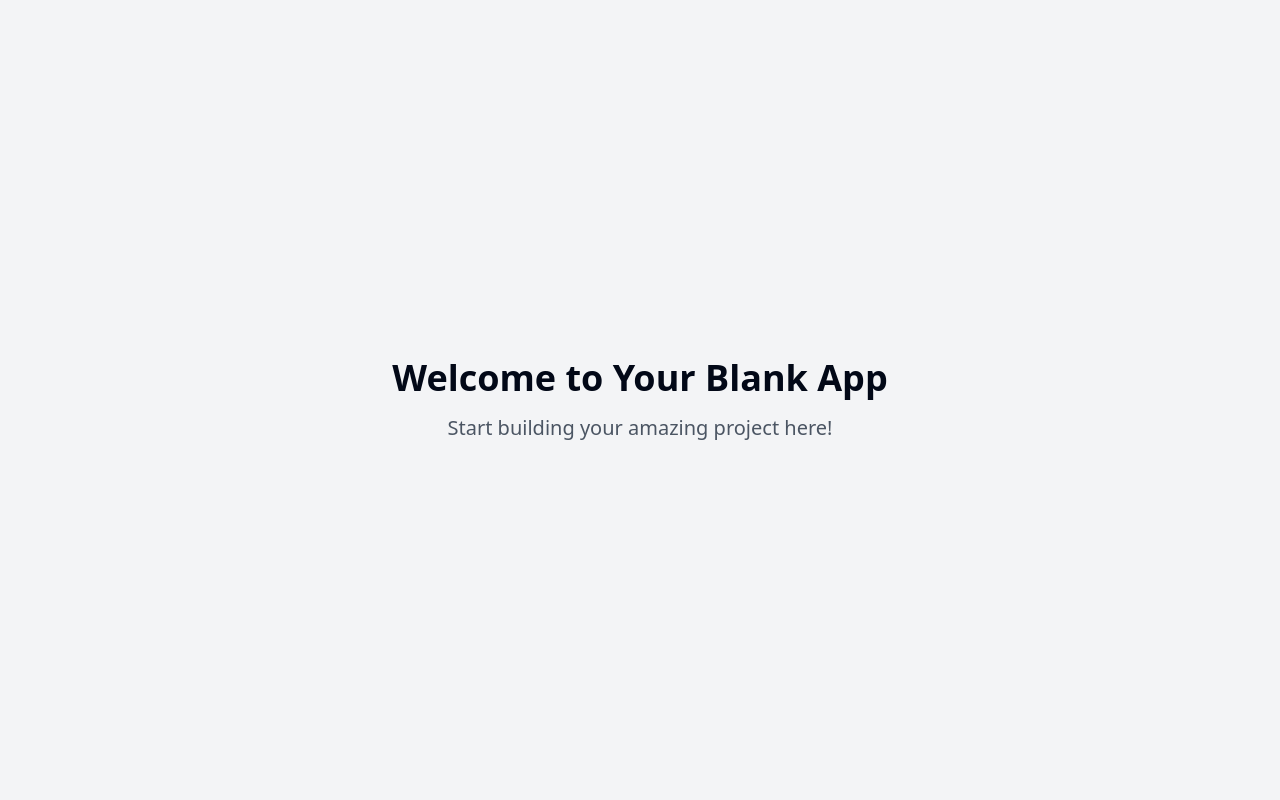
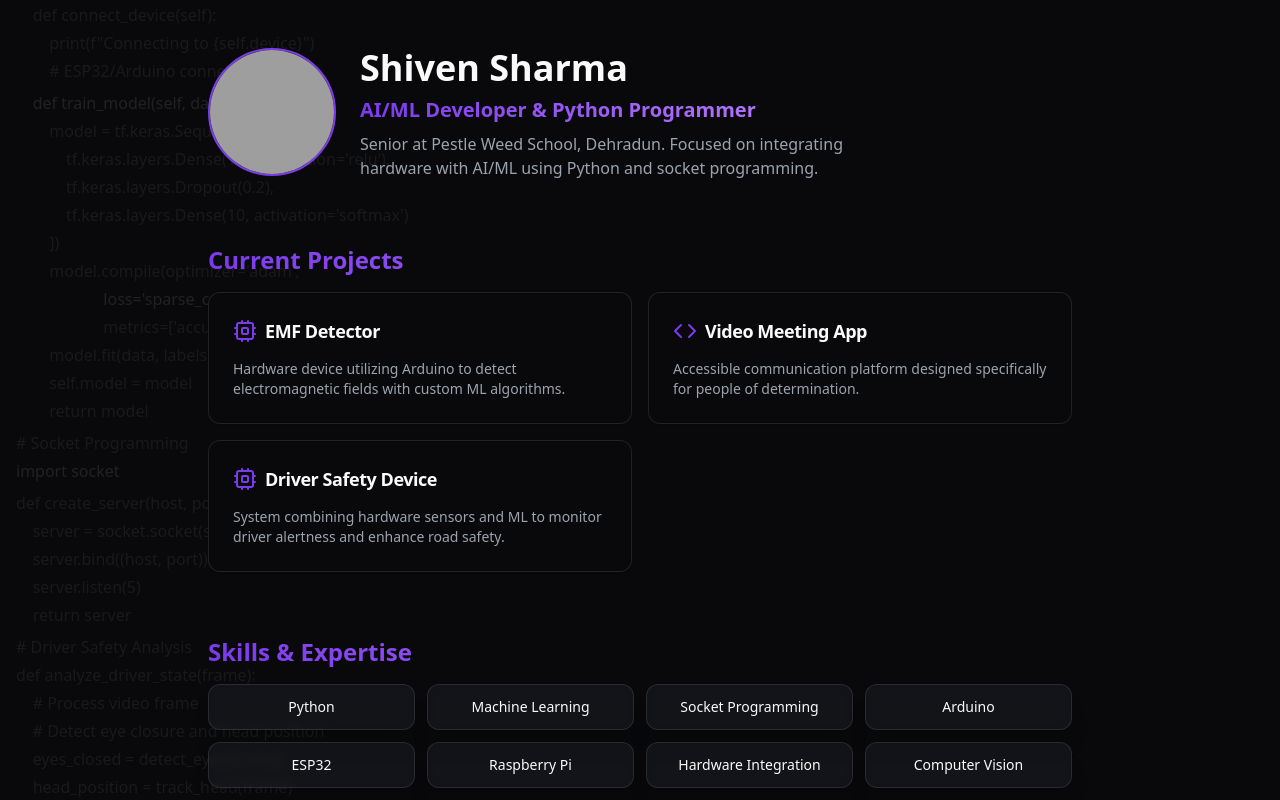
Before and after one commit to ShyZen15/portfolio-website, a React (Vite) app: page / in a window 1280 px wide. Shown: the top 800 px of the page. Built offline with nearby package versions, Linux system fonts and the light colour scheme; grey boxes are pictures that could not be loaded.

Commit message:
Feat: Implement minimalistic website
- Added a basic website structure with dark mode background.
- Included GitHub and LinkedIn icons for linking.
- Added a placeholder for the user's photo.
- Incorporated coding and programming elements.
- Updated the title and description.

```diff
--- a/index.html
+++ b/index.html
@@ -1,23 +1,26 @@
+
 <!DOCTYPE html>
 <html lang="en">
   <head>
     <meta charset="UTF-8" />
     <meta name="viewport" content="width=device-width, initial-scale=1.0" />
-    <title>shiven-sharma-ai-hub</title>
-    <meta name="description" content="Lovable Generated Project" />
-    <meta name="author" content="Lovable" />
+    <title>Shiven Sharma - AI/ML Developer</title>
+    <meta name="description" content="Shiven Sharma - AI/ML Developer and Python Programmer focused on hardware integration" />
+    <meta name="author" content="Shiven Sharma" />
 
-    <meta property="og:title" content="shiven-sharma-ai-hub" />
-    <meta property="og:description" content="Lovable Generated Project" />
+    <meta property="og:title" content="Shiven Sharma - AI/ML Developer" />
+    <meta property="og:description" content="AI/ML Developer focused on hardware integration with Python" />
     <meta property="og:type" content="website" />
     <meta property="og:image" content="https://lovable.dev/opengraph-image-p98pqg.png" />
 
     <meta name="twitter:card" content="summary_large_image" />
     <meta name="twitter:site" content="@lovable_dev" />
     <meta name="twitter:image" content="https://lovable.dev/opengraph-image-p98pqg.png" />
+
+    <link rel="stylesheet" href="https://fonts.googleapis.com/css2?family=JetBrains+Mono:wght@400;500;600;700&display=swap">
   </head>
 
-  <body>
+  <body class="bg-background">
     <div id="root"></div>
     <!-- IMPORTANT: DO NOT REMOVE THIS SCRIPT TAG OR THIS VERY COMMENT! -->
     <script src="https://cdn.gpteng.co/gptengineer.js" type="module"></script>
--- /dev/null
+++ b/src/components/CodeBackground.tsx
@@ -0,0 +1,72 @@
+
+import React from 'react';
+
+const CodeBackground: React.FC = () => {
+  const codeLines = [
+    "import numpy as np",
+    "import tensorflow as tf",
+    "from sklearn import metrics",
+    "",
+    "# AI Integration with Hardware",
+    "class HardwareAI:",
+    "    def __init__(self, device):",
+    "        self.device = device",
+    "        self.model = None",
+    "",
+    "    def connect_device(self):",
+    "        print(f\"Connecting to {self.device}\")",
+    "        # ESP32/Arduino connection code",
+    "",
+    "    def train_model(self, data, labels):",
+    "        model = tf.keras.Sequential([",
+    "            tf.keras.layers.Dense(128, activation='relu'),",
+    "            tf.keras.layers.Dropout(0.2),",
+    "            tf.keras.layers.Dense(10, activation='softmax')",
+    "        ])",
+    "        model.compile(optimizer='adam',",
+    "                     loss='sparse_categorical_crossentropy',",
+    "                     metrics=['accuracy'])",
+    "        model.fit(data, labels, epochs=10)",
+    "        self.model = model",
+    "        return model",
+    "",
+    "# Socket Programming",
+    "import socket",
+    "",
+    "def create_server(host, port):",
+    "    server = socket.socket(socket.AF_INET, socket.SOCK_STREAM)",
+    "    server.bind((host, port))",
+    "    server.listen(5)",
+    "    return server",
+    "",
+    "# Driver Safety Analysis",
+    "def analyze_driver_state(frame):",
+    "    # Process video frame",
+    "    # Detect eye closure and head position",
+    "    eyes_closed = detect_eyes(frame)",
+    "    head_position = track_head(frame)",
+    "    ",
+    "    if eyes_closed > 0.8 and head_position == 'down':",
+    "        return 'DROWSY'",
+    "    return 'ALERT'",
+  ];
+
+  return (
+    <div className="h-full overflow-hidden">
+      <div className="animate-code-scroll py-8" style={{ width: '100%' }}>
+        {[...codeLines, ...codeLines].map((line, index) => (
+          <div
+            key={index}
+            className={`code-line ${
+              index % 7 === 0 ? "code-line-highlight" : ""
+            } px-4 py-0.5`}
+          >
+            {line}
+          </div>
+        ))}
+      </div>
+    </div>
+  );
+};
+
+export default CodeBackground;
--- /dev/null
+++ b/src/components/ProfileHeader.tsx
@@ -0,0 +1,27 @@
+
+import React from 'react';
+import { Avatar, AvatarFallback, AvatarImage } from "@/components/ui/avatar";
+
+interface ProfileHeaderProps {
+  name: string;
+  title: string;
+  description: string;
+}
+
+const ProfileHeader: React.FC<ProfileHeaderProps> = ({ name, title, description }) => {
+  return (
+    <header className="flex flex-col md:flex-row items-center md:items-start gap-6 text-center md:text-left">
+      <Avatar className="w-32 h-32 border-2 border-primary">
+        <AvatarImage src="https://images.unsplash.com/photo-1488590528505-98d2b5aba04b?crop=entropy&cs=tinysrgb&fit=max&fm=jpg&ixid=M3wxMjA3fDB8MXxzZWFyY2h8Mnx8Y29kaW5nfGVufDB8fHx8MTYzMDM0MTY3OA&q=80&w=300" alt="Shiven Sharma" />
+        <AvatarFallback className="text-2xl font-bold">SS</AvatarFallback>
+      </Avatar>
+      <div className="space-y-2">
+        <h1 className="text-3xl md:text-4xl font-bold">{name}</h1>
+        <p className="text-xl text-gradient font-semibold">{title}</p>
+        <p className="text-muted-foreground max-w-lg">{description}</p>
+      </div>
+    </header>
+  );
+};
+
+export default ProfileHeader;
--- /dev/null
+++ b/src/components/ProjectCard.tsx
@@ -0,0 +1,27 @@
+
+import React, { ReactNode } from 'react';
+import { Card, CardHeader, CardTitle, CardDescription } from "@/components/ui/card";
+
+interface ProjectCardProps {
+  title: string;
+  description: string;
+  icon: ReactNode;
+}
+
+const ProjectCard: React.FC<ProjectCardProps> = ({ title, description, icon }) => {
+  return (
+    <Card className="glass-card h-full transition-all duration-300 hover:bg-secondary/60 group">
+      <CardHeader>
+        <div className="flex items-center gap-2 mb-2">
+          <div className="text-primary group-hover:text-primary">
+            {icon}
+          </div>
+          <CardTitle className="text-lg">{title}</CardTitle>
+        </div>
+        <CardDescription>{description}</CardDescription>
+      </CardHeader>
+    </Card>
+  );
+};
+
+export default ProjectCard;
--- /dev/null
+++ b/src/components/SocialLink.tsx
@@ -0,0 +1,26 @@
+
+import React, { ReactNode } from 'react';
+import { Button } from "@/components/ui/button";
+
+interface SocialLinkProps {
+  icon: ReactNode;
+  label: string;
+  href: string;
+}
+
+const SocialLink: React.FC<SocialLinkProps> = ({ icon, label, href }) => {
+  return (
+    <Button
+      variant="secondary"
+      className="gap-2"
+      asChild
+    >
+      <a href={href} target="_blank" rel="noopener noreferrer">
+        {icon}
+        {label}
+      </a>
+    </Button>
+  );
+};
+
+export default SocialLink;
--- a/src/index.css
+++ b/src/index.css
@@ -1,101 +1,66 @@
+
 @tailwind base;
 @tailwind components;
 @tailwind utilities;
 
 @layer base {
   :root {
-    --background: 0 0% 100%;
-    --foreground: 222.2 84% 4.9%;
-
-    --card: 0 0% 100%;
-    --card-foreground: 222.2 84% 4.9%;
-
-    --popover: 0 0% 100%;
-    --popover-foreground: 222.2 84% 4.9%;
-
-    --primary: 222.2 47.4% 11.2%;
-    --primary-foreground: 210 40% 98%;
-
-    --secondary: 210 40% 96.1%;
-    --secondary-foreground: 222.2 47.4% 11.2%;
-
-    --muted: 210 40% 96.1%;
-    --muted-foreground: 215.4 16.3% 46.9%;
-
-    --accent: 210 40% 96.1%;
-    --accent-foreground: 222.2 47.4% 11.2%;
-
+    --background: 240 10% 3.9%;
+    --foreground: 0 0% 98%;
+    --card: 240 10% 3.9%;
+    --card-foreground: 0 0% 98%;
+    --popover: 240 10% 3.9%;
+    --popover-foreground: 0 0% 98%;
+    --primary: 262.1 83.3% 57.8%;
+    --primary-foreground: 210 20% 98%;
+    --secondary: 220 14.3% 15.9%;
+    --secondary-foreground: 210 20% 98%;
+    --muted: 220 14.3% 15.9%;
+    --muted-foreground: 217.9 10.6% 64.9%;
+    --accent: 220 14.3% 15.9%;
+    --accent-foreground: 210 20% 98%;
     --destructive: 0 84.2% 60.2%;
-    --destructive-foreground: 210 40% 98%;
-
-    --border: 214.3 31.8% 91.4%;
-    --input: 214.3 31.8% 91.4%;
-    --ring: 222.2 84% 4.9%;
-
-    --radius: 0.5rem;
-
-    --sidebar-background: 0 0% 98%;
-
-    --sidebar-foreground: 240 5.3% 26.1%;
-
-    --sidebar-primary: 240 5.9% 10%;
-
-    --sidebar-primary-foreground: 0 0% 98%;
-
-    --sidebar-accent: 240 4.8% 95.9%;
-
-    --sidebar-accent-foreground: 240 5.9% 10%;
-
-    --sidebar-border: 220 13% 91%;
-
-    --sidebar-ring: 217.2 91.2% 59.8%;
-  }
-
-  .dark {
-    --background: 222.2 84% 4.9%;
-    --foreground: 210 40% 98%;
-
-    --card: 222.2 84% 4.9%;
-    --card-foreground: 210 40% 98%;
-
-    --popover: 222.2 84% 4.9%;
-    --popover-foreground: 210 40% 98%;
-
-    --primary: 210 40% 98%;
-    --primary-foreground: 222.2 47.4% 11.2%;
-
-    --secondary: 217.2 32.6% 17.5%;
-    --secondary-foreground: 210 40% 98%;
-
-    --muted: 217.2 32.6% 17.5%;
-    --muted-foreground: 215 20.2% 65.1%;
-
-    --accent: 217.2 32.6% 17.5%;
-    --accent-foreground: 210 40% 98%;
-
-    --destructive: 0 62.8% 30.6%;
-    --destructive-foreground: 210 40% 98%;
-
+    --destructive-foreground: 210 20% 98%;
     --border: 217.2 32.6% 17.5%;
     --input: 217.2 32.6% 17.5%;
-    --ring: 212.7 26.8% 83.9%;
-    --sidebar-background: 240 5.9% 10%;
-    --sidebar-foreground: 240 4.8% 95.9%;
-    --sidebar-primary: 224.3 76.3% 48%;
-    --sidebar-primary-foreground: 0 0% 100%;
-    --sidebar-accent: 240 3.7% 15.9%;
-    --sidebar-accent-foreground: 240 4.8% 95.9%;
-    --sidebar-border: 240 3.7% 15.9%;
-    --sidebar-ring: 217.2 91.2% 59.8%;
+    --ring: 224.3 76.3% 48%;
+    --radius: 0.75rem;
   }
 }
 
 @layer base {
   * {
-    @apply border-border;
+    @apply border-border selection:bg-primary/20 selection:text-foreground;
   }
 
   body {
-    @apply bg-background text-foreground;
+    @apply bg-background text-foreground antialiased;
+    font-feature-settings: "ss01", "ss02", "cv01", "cv02", "cv03";
+  }
+
+  html {
+    @apply scroll-smooth;
   }
 }
+
+@layer components {
+  .code-block {
+    @apply bg-code text-code-foreground relative overflow-hidden rounded-lg p-4 font-mono text-sm;
+  }
+
+  .code-line {
+    @apply block whitespace-pre opacity-70;
+  }
+
+  .code-line-highlight {
+    @apply bg-code-highlight opacity-100;
+  }
+
+  .glass-card {
+    @apply bg-secondary/40 backdrop-blur-sm border border-white/10 rounded-lg shadow-xl;
+  }
+
+  .text-gradient {
+    @apply bg-gradient-to-r from-primary to-purple-400 bg-clip-text text-transparent;
+  }
+}
--- a/src/pages/Index.tsx
+++ b/src/pages/Index.tsx
@@ -1,11 +1,84 @@
-// Update this page (the content is just a fallback if you fail to update the page)
+
+import React from 'react';
+import { Github, Linkedin, Code, Cpu, ArrowRight } from "lucide-react";
+import { Button } from "@/components/ui/button";
+import CodeBackground from "@/components/CodeBackground";
+import ProjectCard from "@/components/ProjectCard";
+import ProfileHeader from "@/components/ProfileHeader";
+import SocialLink from "@/components/SocialLink";
 
 const Index = () => {
   return (
-    <div className="min-h-screen flex items-center justify-center bg-gray-100">
-      <div className="text-center">
-        <h1 className="text-4xl font-bold mb-4">Welcome to Your Blank App</h1>
-        <p className="text-xl text-gray-600">Start building your amazing project here!</p>
+    <div className="min-h-screen bg-background text-foreground relative overflow-hidden">
+      {/* Animated code background */}
+      <div className="absolute inset-0 opacity-10 pointer-events-none">
+        <CodeBackground />
+      </div>
+
+      <div className="container max-w-4xl mx-auto px-4 py-12 relative z-10 space-y-16">
+        {/* Header section */}
+        <ProfileHeader
+          name="Shiven Sharma"
+          title="AI/ML Developer & Python Programmer"
+          description="Senior at Pestle Weed School, Dehradun. Focused on integrating hardware with AI/ML using Python and socket programming."
+        />
+
+        {/* Current projects section */}
+        <section className="space-y-4">
+          <h2 className="text-2xl font-bold text-gradient">Current Projects</h2>
+          <div className="grid grid-cols-1 md:grid-cols-2 gap-4">
+            <ProjectCard
+              title="EMF Detector"
+              description="Hardware device utilizing Arduino to detect electromagnetic fields with custom ML algorithms."
+              icon={<Cpu size={24} />}
+            />
+            <ProjectCard
+              title="Video Meeting App"
+              description="Accessible communication platform designed specifically for people of determination."
+              icon={<Code size={24} />}
+            />
+            <ProjectCard
+              title="Driver Safety Device"
+              description="System combining hardware sensors and ML to monitor driver alertness and enhance road safety."
+              icon={<Cpu size={24} />}
+            />
+          </div>
+        </section>
+
+        {/* Skills section */}
+        <section className="space-y-4">
+          <h2 className="text-2xl font-bold text-gradient">Skills & Expertise</h2>
+          <div className="grid grid-cols-2 md:grid-cols-4 gap-3">
+            {[
+              "Python", "Machine Learning", "Socket Programming", "Arduino",
+              "ESP32", "Raspberry Pi", "Hardware Integration", "Computer Vision"
+            ].map((skill, index) => (
+              <div key={index} className="glass-card p-3 text-sm text-center">
+                {skill}
+              </div>
+            ))}
+          </div>
+        </section>
+
+        {/* Contact section */}
+        <section className="space-y-4">
+          <h2 className="text-2xl font-bold text-gradient">Connect</h2>
+          <div className="flex flex-wrap gap-4">
+            <SocialLink
+              icon={<Github size={20} />}
+              label="GitHub"
+              href="https://github.com/yourusername"
+            />
+            <SocialLink
+              icon={<Linkedin size={20} />}
+              label="LinkedIn"
+              href="https://linkedin.com/in/yourusername"
+            />
+            <Button variant="outline" className="gap-2">
+              Contact Me <ArrowRight size={16} />
+            </Button>
+          </div>
+        </section>
       </div>
     </div>
   );
--- a/tailwind.config.ts
+++ b/tailwind.config.ts
@@ -1,3 +1,4 @@
+
 import type { Config } from "tailwindcss";
 
 export default {
@@ -61,6 +62,11 @@ export default {
 					'accent-foreground': 'hsl(var(--sidebar-accent-foreground))',
 					border: 'hsl(var(--sidebar-border))',
 					ring: 'hsl(var(--sidebar-ring))'
+				},
+				code: {
+					DEFAULT: '#1a1f2c',
+					foreground: '#d5e1f6',
+					highlight: 'rgba(99, 110, 255, 0.1)'
 				}
 			},
 			borderRadius: {
@@ -84,11 +90,24 @@ export default {
 					to: {
 						height: '0'
 					}
+				},
+				'code-scroll': {
+					'0%': { transform: 'translateY(0)' },
+					'100%': { transform: 'translateY(-50%)' }
+				},
+				'pulse-slow': {
+					'0%, 100%': { opacity: '1' },
+					'50%': { opacity: '0.5' }
 				}
 			},
 			animation: {
 				'accordion-down': 'accordion-down 0.2s ease-out',
-				'accordion-up': 'accordion-up 0.2s ease-out'
+				'accordion-up': 'accordion-up 0.2s ease-out',
+				'code-scroll': 'code-scroll 25s linear infinite',
+				'pulse-slow': 'pulse-slow 2s cubic-bezier(0.4, 0, 0.6, 1) infinite'
+			},
+			fontFamily: {
+				mono: ['JetBrains Mono', 'monospace']
 			}
 		}
 	},
```
